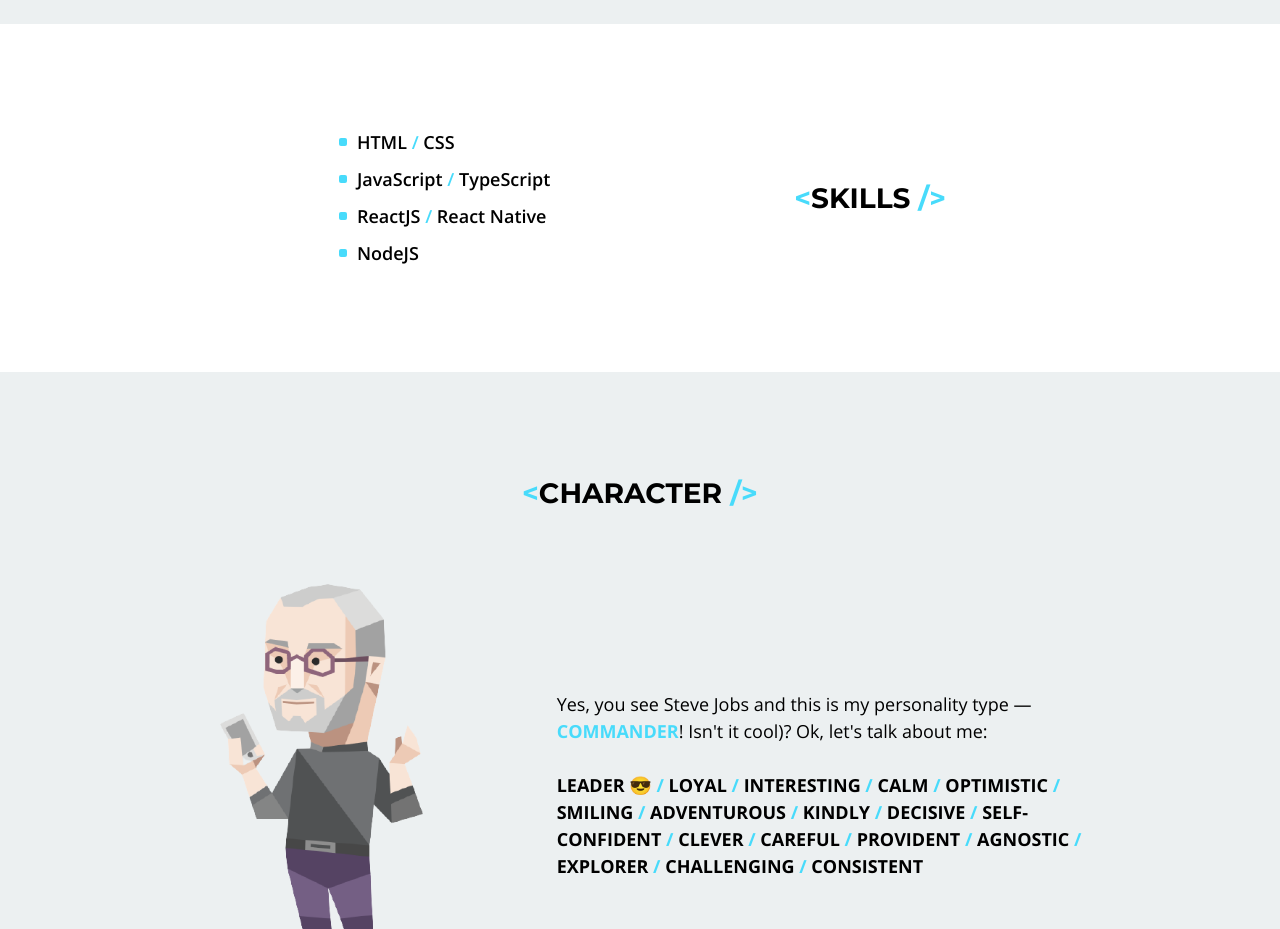
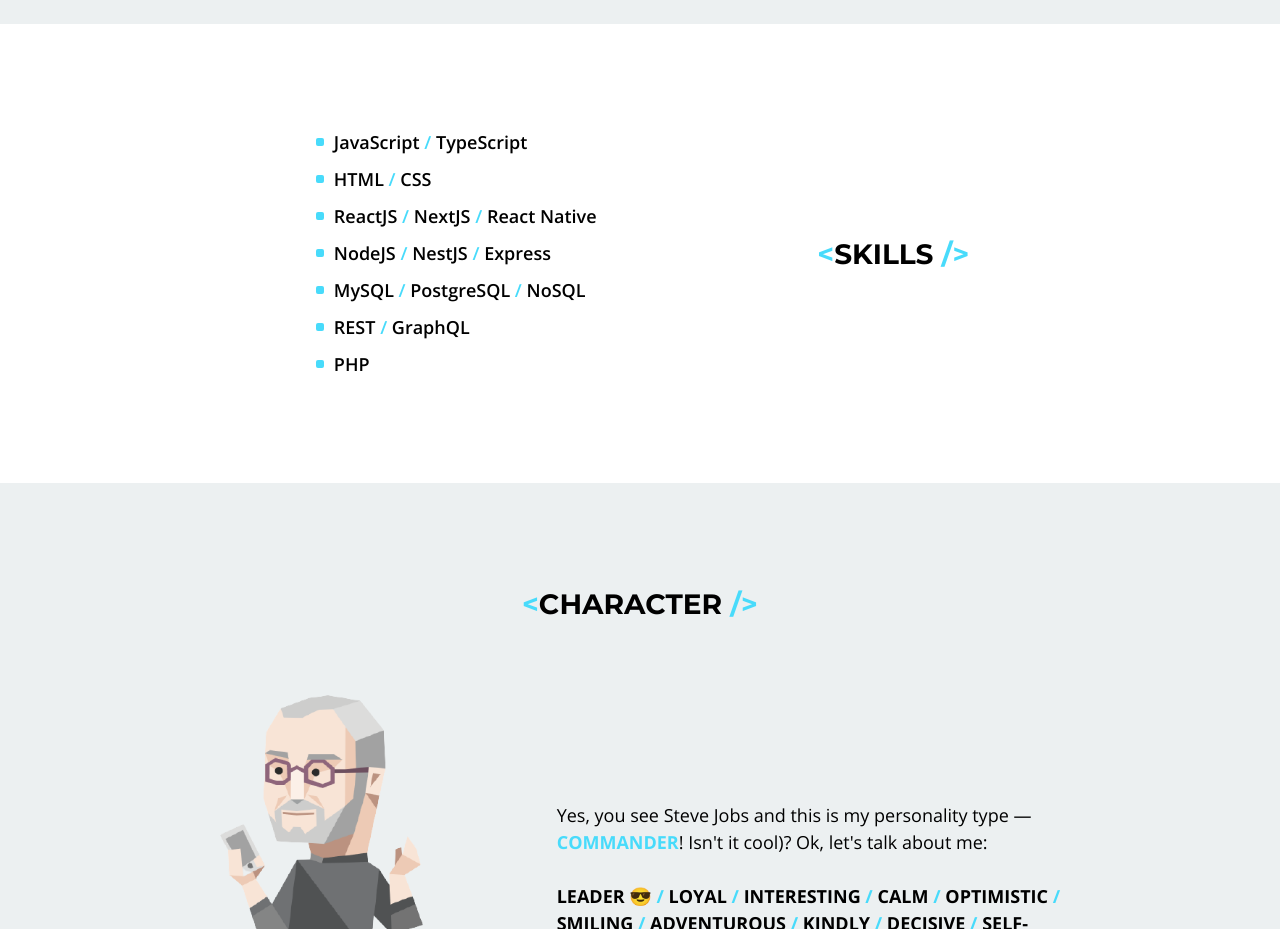
Before and after one commit to kurovskyi/homepage, a plain HTML site: page index.html in a window 1280 px wide. Shown: the part 3760-4689 px from the top of the page. Drawn offline with Linux system fonts and the light colour scheme; files whose address does not match are found by name.

Commit message:
Update index.html

```diff
--- a/index.html
+++ b/index.html
@@ -411,15 +411,26 @@
             <div class="skills__list">
               <ul>
                 <li>
+                  <p>JavaScript <span class="nice-slash"></span> TypeScript</p>
+                </li>
+                <li>
                   <p>HTML <span class="nice-slash"></span> CSS</p>
                 </li>
                 <li>
-                  <p>JavaScript <span class="nice-slash"></span> TypeScript</p>
+                  <p>ReactJS <span class="nice-slash"></span> NextJS <span class="nice-slash"></span> React Native</p>
                 </li>
                 <li>
-                  <p>ReactJS <span class="nice-slash"></span> React Native</p>
+                  <p>NodeJS <span class="nice-slash"></span> NestJS <span class="nice-slash"></span> Express</p>
                 </li>
-                <li><p>NodeJS</p></li>
+                <li>
+                  <p>MySQL <span class="nice-slash"></span> PostgreSQL <span class="nice-slash"></span> NoSQL</p>
+                </li>
+                <li>
+                  <p>REST <span class="nice-slash"></span> GraphQL</p>
+                </li>
+                <li>
+                  <p>PHP</p>
+                </li>
               </ul>
             </div>
             <div class="skills__title">
```
